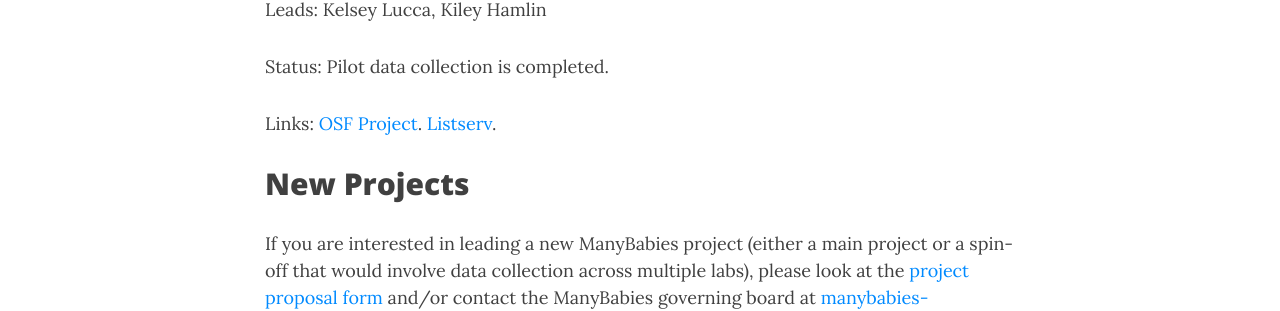
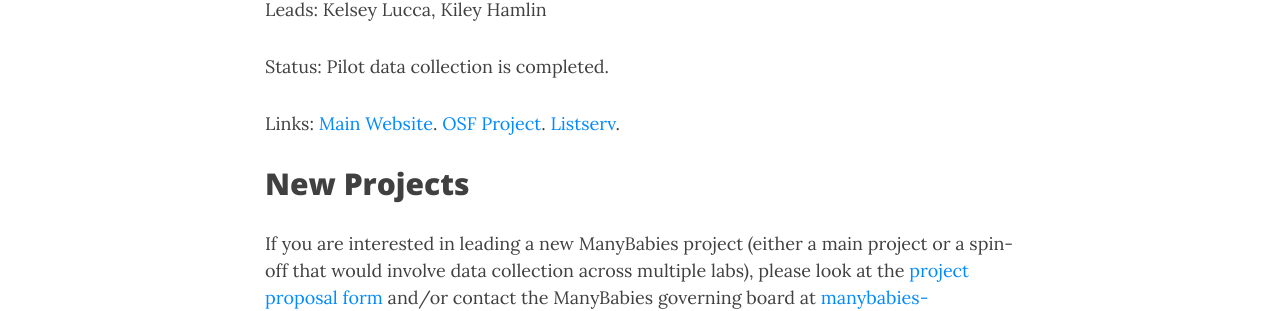
Before and after one commit to manybabies/manybabies.github.io, a Jekyll site: the page built from projects.md, in a window 1280 px wide and 900 px high, scrolled down 3033 px. Shown: the part 248-559 px from the top of the window. Built offline with Jekyll 4.4.1, drawn with Linux system fonts in a browser that asks for light colours; nearby versions of some CDN libraries.

Commit message:
Update projects.md with link to main MB4 website

```diff
--- a/projects.md
+++ b/projects.md
@@ -105,7 +105,7 @@
 
 Status: Pilot data collection is completed.
 
-Links: [OSF Project](https://osf.io/xe2pj/). [Listserv](https://mailman.stanford.edu/mailman/listinfo/manybabies4).
+Links: [Main Website](https://sites.google.com/view/manybabies4/home). [OSF Project](https://osf.io/xe2pj/). [Listserv](https://mailman.stanford.edu/mailman/listinfo/manybabies4).
 
 ## New Projects
 
```
